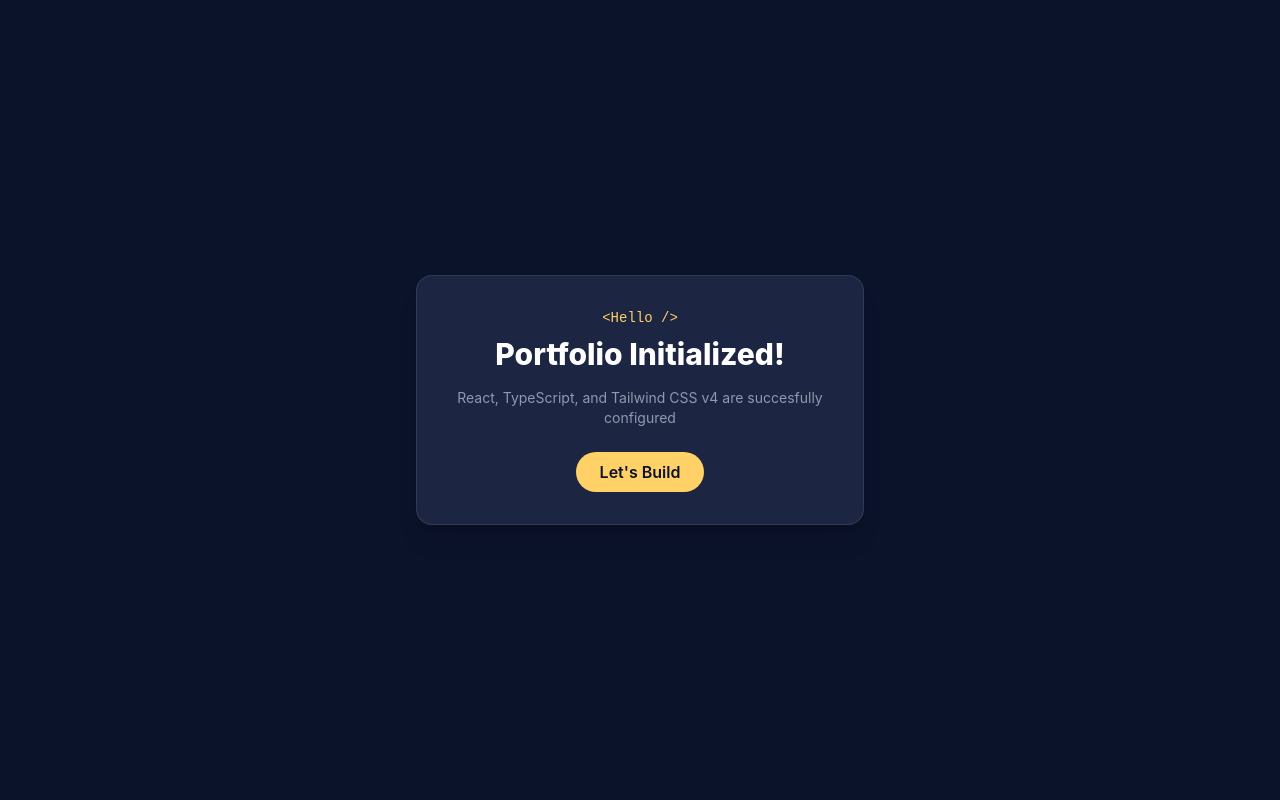
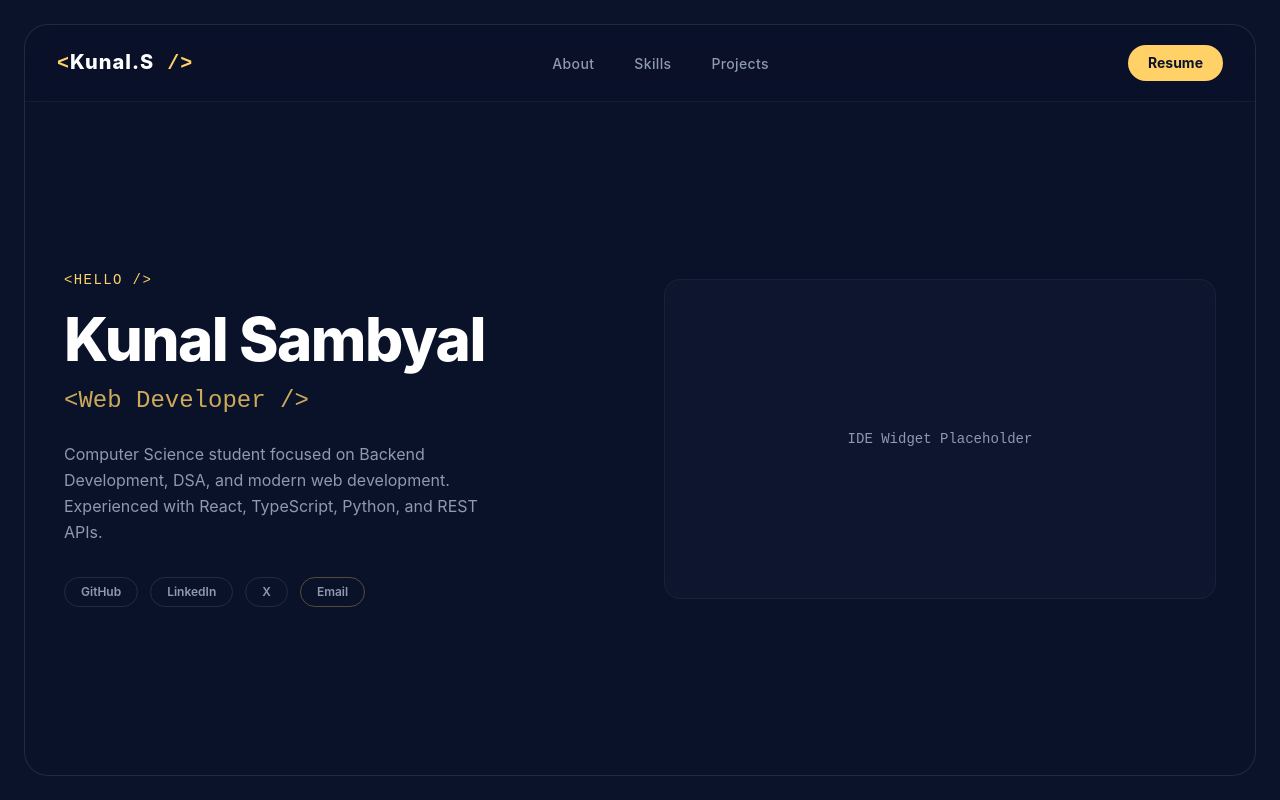
Before and after one commit to KunalSambyal/Portfolio, a React (Vite) app in the folder frontend/: page / in a window 1280 px wide. Built offline with nearby package versions, Linux system fonts and the light colour scheme.

Commit message:
feat: add Hero layout and content

```diff
--- a/frontend/src/App.tsx
+++ b/frontend/src/App.tsx
@@ -1,26 +1,16 @@
-const App = () => {
+import Frame from "./components/Frame";
+import Hero from "./components/Hero";
+import Navbar from "./components/Navbar";
+
+function App() {
     return (
-        <div className="min-h-screen bg-primary-bg text-text-primary flex flex-col items-center justify-center font-display p-6">
-            <div className="max-w-md w-full bg-secondary-bg border border-white/10 rounded-2xl p-8 text-center shadow-xl">
-                <span className="text-cyber-yellow font-mono text-sm block mb-2">
-                    &lt;Hello /&gt;
-                </span>
-
-                <h1 className="text-3xl font-extrabold mb-4">
-                    Portfolio Initialized!
-                </h1>
-
-                <p className="text-text-secondary text-sm mb-6">
-                    React, TypeScript, and Tailwind CSS v4 are succesfully
-                    configured
-                </p>
-
-                <button className="bg-cyber-yellow text-primary-bg font-semibold px-6 py-2 rounded-full hover:scale-105 transition-transform duration-200 cursor-pointer">
-                    Let's Build
-                </button>
-            </div>
-        </div>
+        <>
+            <Frame>
+                <Navbar />
+                <Hero />
+            </Frame>
+        </>
     );
-};
+}
 
 export default App;
--- /dev/null
+++ b/frontend/src/components/Frame.tsx
@@ -0,0 +1,15 @@
+import type React from "react";
+
+interface FrameProps {
+    children: React.ReactNode;
+}
+
+export default function Frame({ children }: FrameProps) {
+    return (
+        <div className="min-h-screen w-full bg-primary-bg p-3 md:p-6 flex flex-col font-display">
+            <div className="flex-1 w-full border border-white/10 rounded-2xl md:rounded-3xl relative overflow-hidden flex flex-col bg-primary-bg/50 backdrop-blur-md">
+                {children}
+            </div>
+        </div>
+    );
+}
--- /dev/null
+++ b/frontend/src/components/Hero.tsx
@@ -0,0 +1,76 @@
+export default function Hero() {
+    const capsuleStyles =
+        "border border-white/10 hover:border-white text-text-secondary hover:text-white px-4 py-1.5 rounded-full text-xs font-semibold focus-visible:outline-2 focus-visible:outline-cyber-yellow focus-visible:outline-offset-4 transition-all duration-300 cursor-pointer";
+    return (
+        <section className="w-full flex-1 flex items-center px-6 md:px-8 py-12 md:py-20 bg-transparent">
+            <div className="max-w-6xl w-full mx-auto grid grid-cols-1 lg:grid-cols-2 gap-12 items-center">
+                {/* Left Column: Text & Content */}
+                <div className="flex flex-col items-start text-left">
+                    <span className="text-cyber-yellow font-mono text-sm tracking-widest uppercase block mb-3">
+                        &lt;Hello /&gt;
+                    </span>
+
+                    <h1 className="text-4xl md:text-6xl font-display font-extrabold text-white mb-2 tracking-tight leading-tight">
+                        Kunal Sambyal
+                    </h1>
+
+                    <h2 className="text-xl md:text-2xl font-mono text-cyber-yellow/80 mb-6 font-medium">
+                        &lt;Web Developer /&gt;
+                    </h2>
+
+                    <p className="text-text-secondary text-sm md:text-base leading-relaxed mb-8 max-w-md">
+                        Computer Science student focused on Backend Development,
+                        DSA, and modern web development. Experienced with React,
+                        TypeScript, Python, and REST APIs.
+                    </p>
+
+                    <div className="flex flex-wrap gap-3">
+                        <a
+                            href="https://github.com/KunalSambyal"
+                            target="_blank"
+                            rel="noopener noreferrer"
+                            aria-label="GitHub Profile"
+                            className={capsuleStyles}
+                        >
+                            GitHub
+                        </a>
+                        <a
+                            href="https://www.linkedin.com/in/kuanl-sambyal/"
+                            target="_blank"
+                            rel="noopener noreferrer"
+                            aria-label="LinkedIn Profile"
+                            className={capsuleStyles}
+                        >
+                            LinkedIn
+                        </a>
+                        <a
+                            href="https://x.com/Kunal_Sambyal"
+                            target="_blank"
+                            rel="noopener noreferrer"
+                            aria-label="X Profile"
+                            className={capsuleStyles}
+                        >
+                            X
+                        </a>
+                        <a
+                            href="mailto:kunalsambyal9628@gmail.com"
+                            target="_blank"
+                            rel="noopener noreferrer"
+                            aria-label="Send Email"
+                            className="border border-cyber-yellow/30 hover:border-cyber-yellow text-text-secondary hover:text-cyber-yellow px-4 py-1.5 rounded-full text-xs font-semibold focus-visible:outline-2 focus-visible:outline-cyber-yellow focus-visible:outline-offset-4 transition-all duration-300 cursor-pointer"
+                        >
+                            Email
+                        </a>
+                    </div>
+                </div>
+
+                {/* Right Column: IDE Mockup Placeholder */}
+                <div className="w-full h-80 rounded-2xl bg-secondary-bg/25 border border-white/5 flex items-center justify-center backdrop-blur-md">
+                    <span className="text-text-secondary font-mono text-sm">
+                        IDE Widget Placeholder{" "}
+                    </span>
+                </div>
+            </div>
+        </section>
+    );
+}
--- /dev/null
+++ b/frontend/src/components/Navbar.tsx
@@ -0,0 +1,50 @@
+export default function Navbar() {
+    const linkStyles =
+        "text-text-secondary hover:text-white hover:-translate-y-[1px] focus-visible:text-white focus-visible:outline-2 focus-visible:outline-cyber-yellow focus-visible:outline-offset-4 rounded transition-all duration-200 font-medium text-sm tracking-wide";
+
+    return (
+        <nav className="w-full flex justify-between items-center px-6 md:px-8 py-5 border-b border-white/5 bg-primary-bg/20 backdrop-blur-md sticky top-0 z-50">
+            {/* Logo */}
+            <div className="flex items-center">
+                <a
+                    href="#"
+                    className="font-display font-extrabold text-xl tracking-wider text-white hover:opacity-90 focus-visible:outline-2 focus-visible:outline-cyber-yellow focus-visible:outline-offset-4 rounded transition-opacity"
+                >
+                    <span className="text-cyber-yellow font-mono">&lt;</span>
+                    Kunal.S
+                    <span className="text-cyber-yellow font-mono"> /&gt;</span>
+                </a>
+            </div>
+
+            {/* Nav Links */}
+            <ul className="hidden md:flex items-center gap-10">
+                <li>
+                    <a href="#about" className={linkStyles}>
+                        About
+                    </a>
+                </li>
+                <li>
+                    <a href="#skills" className={linkStyles}>
+                        Skills
+                    </a>
+                </li>
+                <li>
+                    <a href="#projects" className={linkStyles}>
+                        Projects
+                    </a>
+                </li>
+            </ul>
+
+            {/* CTA Button */}
+            <div>
+                <a
+                    href="/resume.pdf"
+                    download="KunalSambyalResume.pdf"
+                    className="inline-block bg-cyber-yellow text-primary-bg font-display font-bold text-xs md:text-sm px-5 py-2 rounded-full hover:scale-105 hover:shadow-[0_0_15px_rgba(255,209,102,0.3)] focus-visible:outline-2 focus-visible:outline-cyber-yellow focus-visible:outline-offset-4 transition-all duration-300 cursor-pointer"
+                >
+                    Resume
+                </a>
+            </div>
+        </nav>
+    );
+}
--- a/frontend/src/index.css
+++ b/frontend/src/index.css
@@ -1,13 +1,27 @@
 @import "tailwindcss";
 
 @theme {
-    --color-primary-bg: #0b132b; /* Deep Navy background */
-    --color-secondary-bg: #1c2541; /* Slate-Blue cards */
-    --color-royal-blue: #3a86ff; /* Cobalt highlights */
-    --color-cyber-yellow: #ffd166; /* Accent neon yellow */
-    --color-text-primary: #ffffff; /* Clear white */
-    --color-text-secondary: #8e9aaf; /* Muted body text */
+    --color-primary-bg: var(--bg-primary);
+    --color-secondary-bg: var(--bg-secondary);
+    --color-text-primary: var(--text-primary);
+    --color-text-secondary: var(--text-secondary);
+    --color-royal-blue: #3a86ff;
+    --color-cyber-yellow: #ffd166;
 
     --font-display: "Outfit", "Inter", sans-serif;
     --font-mono: "Fira Code", monospace;
 }
+
+:root {
+    --bg-primary: #0b132b; /* Deep Navy background */
+    --bg-secondary: #1c2541; /* Slate-Blue cards */
+    --text-primary: #ffffff; /* Clear white text */
+    --text-secondary: #8e9aaf; /* Muted blue-gray body text */
+}
+
+.light {
+    --bg-primary: #f8fafc; /* Light gray background */
+    --bg-secondary: #ffffff; /* Pure white cards */
+    --text-primary: #0f172a; /* Dark navy headings */
+    --text-secondary: #475569; /* Muted slate body text */
+}
```
Also changed, not shown: 1 other file (tests, documents, lock files or other folders).
